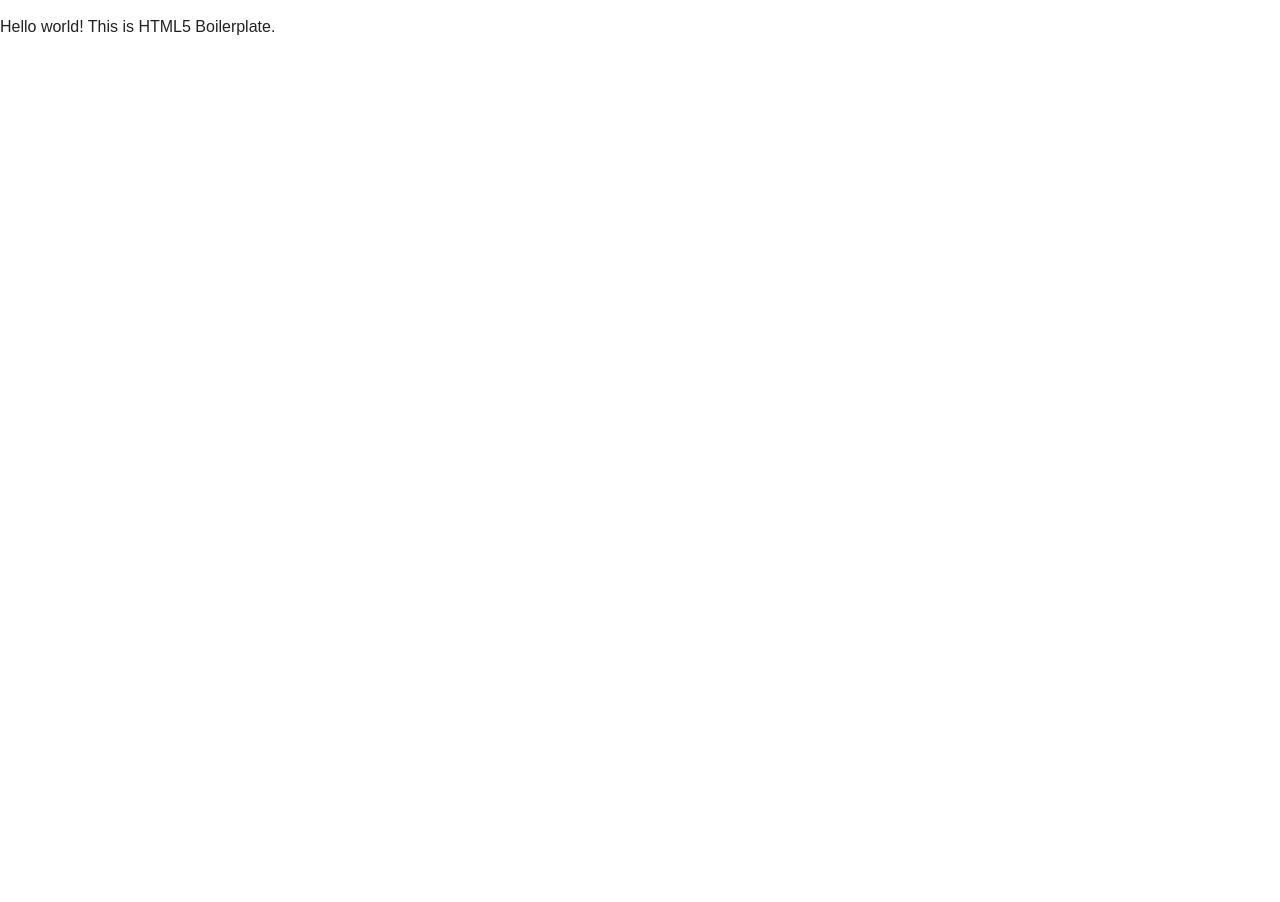
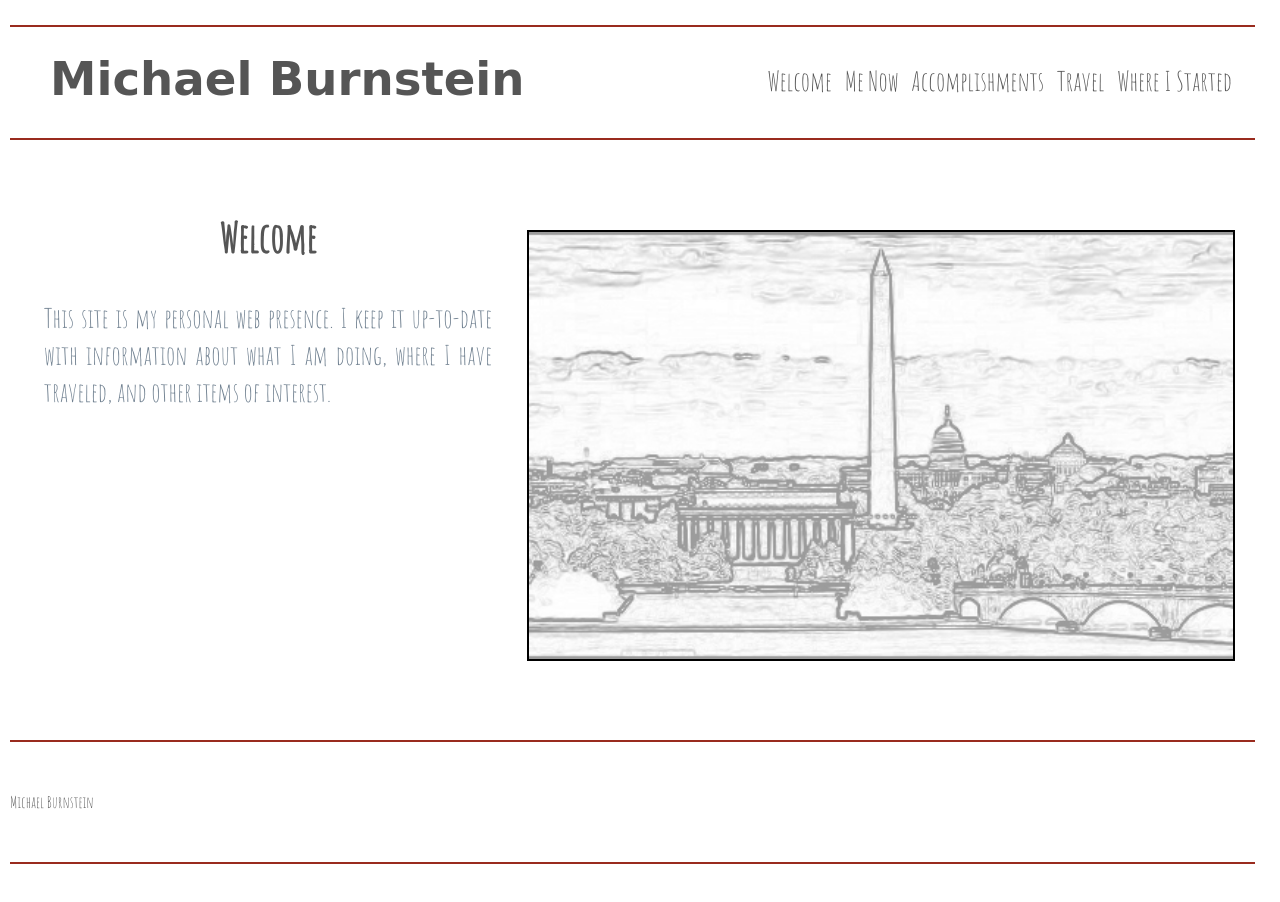
Before and after one commit to mburnstein/mburnstein.github.io, a plain HTML site: page index.html in a window 1280 px wide. Before the commit the page ends 800 px from the top, so only its background shows below. Drawn offline with nearby package versions, Linux system fonts and the light colour scheme; a web font is replaced by a local one.

Commit message:
Work in progress

```diff
--- a/css/main.css
+++ b/css/main.css
@@ -10,10 +10,16 @@
    Base styles: opinionated defaults
    ========================================================================== */
 
+/** {
+    border: 1px solid #992b1e;
+}*/
+
+
 html {
-    color: #222;
+    color: #708090;
     font-size: 1em;
     line-height: 1.4;
+    font-family: 'Amatic SC', cursive;
 }
 
 /*
@@ -94,11 +100,117 @@
 /* ==========================================================================
    Author's custom styles
    ========================================================================== */
+/*My colors
+#708090 = Gray
+#992b1e = orange*/
 
 
+}
+
+#header, #footer, nav li {
+    list-style: none;
+}
+
+header {
+    border-top: solid 2px #992b1e;
+    border-bottom: solid 2px #992b1e;
+    margin-top: 10px;
+    margin-left: 10px;
+    margin-right: 25px;
+}
+
+footer {
+    border-top: solid 2px #992b1e;
+    border-bottom: solid 2px #992b1e;
+    margin-left: 10px;
+    margin-right: 25px;
+    margin-bottom: 40px;
+    line-height: 120px;
+}
+
+h1 {
+    float: left;
+    padding-left: 40px;
+    padding-top: 20px;
+    padding-bottom: 10px;
+    margin-top: 0px;
+    margin-bottom: 0px;
+}
+
+.links {
+    text-decoration: none;
+    color: #555555;
+}
+
+.nav_links {
+    font-size: 20pt;
+}
+
+li {
+    display: inline-block;
+    margin-top: 20px;
+    padding-right: 10px;
+}
+
+#nav_container {
+    text-align: right;
+}
+
+body {
+    width: 100%;
+    height: 100%;
+    margin-top: 25px;
+}
+
+.banner_image {
+    height: 600px;
+    width: 100%;
+    position: relative;
+}
+
+.text {
+    height: 55.5%;
+    width: 35%;
+    float: right;
+    margin-top: 70px;
+    color: #708090;
+    font-size: 20pt;
+}
+
+img {
+    height: auto;
+    width: 55%;
+    float: right;
+    margin-top: 90px;
+    border: 2px solid Black;
+    margin-right: 45px;
+}
+
+.text {
+    margin-right: 35px;
+    text-align: justify;
+}
+
+nav a:hover, h1 a:hover {
+    text-decoration: underline;
+}
 
 
+nav {
+    padding-right: 13px;
+}
 
+h1 a {
+    font-family: 'Cabin Sketch', cursive;
+    font-size: 35pt;
+    color: #555555;
+}
+
+h2 {
+    text-align: center;
+    color: #555555;
+    margin-top: 0px;
+}
 
 
 
--- a/index.html
+++ b/index.html
@@ -9,7 +9,8 @@
 
         <link rel="apple-touch-icon" href="apple-touch-icon.png">
         <!-- Place favicon.ico in the root directory -->
-
+        <link href='https://fonts.googleapis.com/css?family=Cabin+Sketch' rel='stylesheet' type='text/css'>
+        <link href='https://fonts.googleapis.com/css?family=Amatic+SC' rel='stylesheet' type='text/css'>
         <link rel="stylesheet" href="css/normalize.css">
         <link rel="stylesheet" href="css/main.css">
         <script src="js/vendor/modernizr-2.8.3.min.js"></script>
@@ -20,7 +21,55 @@
         <![endif]-->
 
         <!-- Add your site or application content here -->
-        <p>Hello world! This is HTML5 Boilerplate.</p>
+        <header>
+            <h1 id="header">
+                <a href="#" class="links">Michael Burnstein</a>
+            </h1>
+            <nav id="nav_main">
+                <ul class="clearfix" id="nav_container">
+                    <li>
+                        <a href="#" class="links nav_links">Welcome</a>
+                    </li>
+                    <li>
+                        <a href="#" class="links nav_links">Me Now</a>
+                    </li>
+                    <li>
+                        <a href="#" class="links nav_links">Accomplishments</a>
+                    </li>
+                    <li>
+                         <a href="#" class="links nav_links">Travel</a>
+                     </li>
+                     <li>
+                         <a href="#" class="links nav_links">Where I Started</a>
+                     </li>
+                 </ul>
+            </nav>
+        </header>
+
+        <div class="banner_image">
+
+            <img src="BlackWhite.jpg">
+
+            <div class="text">
+                <h2>Welcome</h2>
+                <p>This site is my personal web presence. I keep it up-to-date with
+                information about what I am doing, where I have traveled, and other items
+                of interest. </p>
+            </div>
+
+        </div>
+
+        <footer>
+            <div id="footer">
+                <a href="#" class="links">Michael Burnstein</a>
+            </div>
+        </footer>
+
+
+
+
+
+
 
         <script src="//ajax.googleapis.com/ajax/libs/jquery/1.11.2/jquery.min.js"></script>
         <script>window.jQuery || document.write('<script src="js/vendor/jquery-1.11.2.min.js"><\/script>')</script>
```
Also changed, not shown: BlackWhite.jpg (added).
